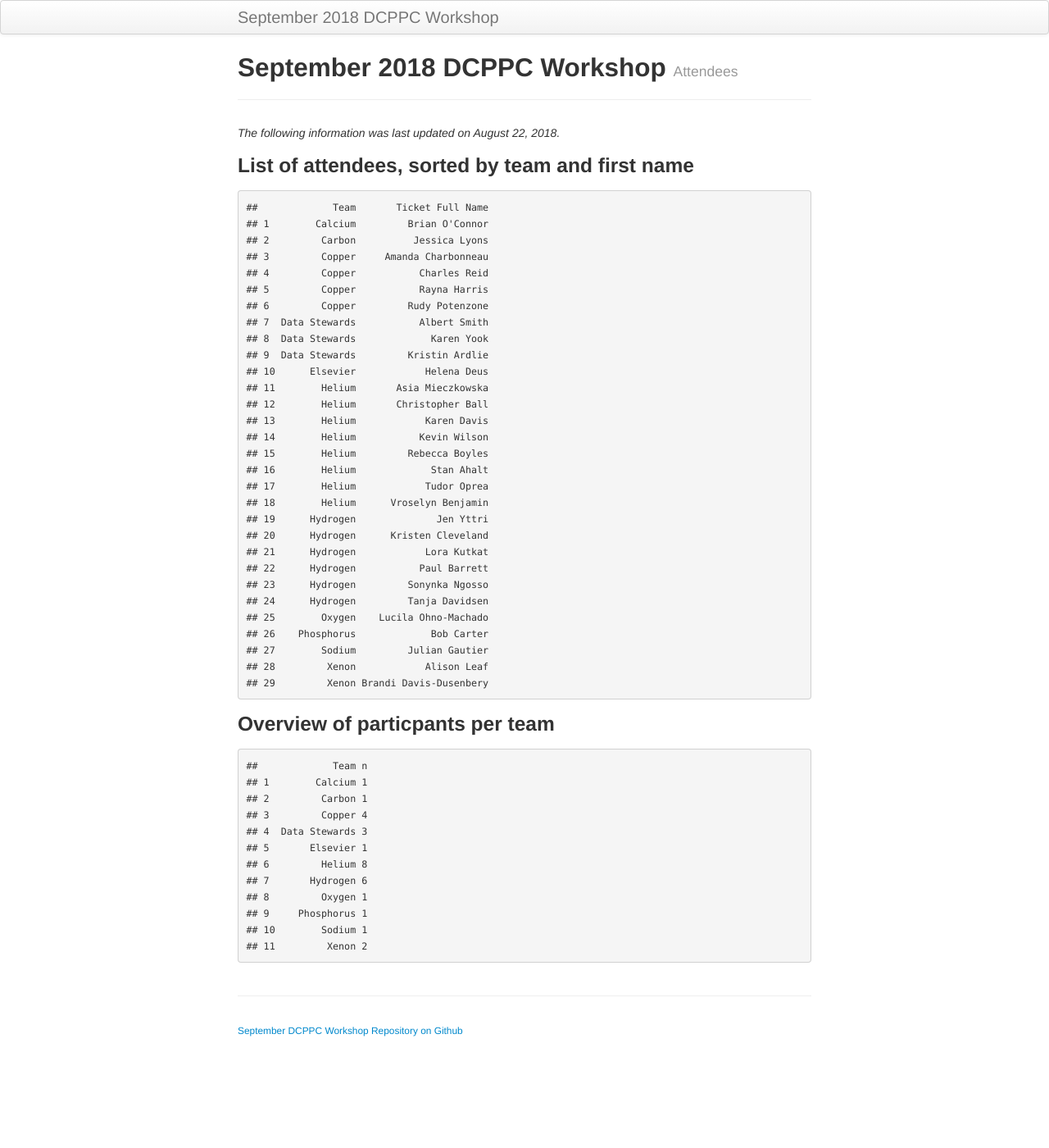
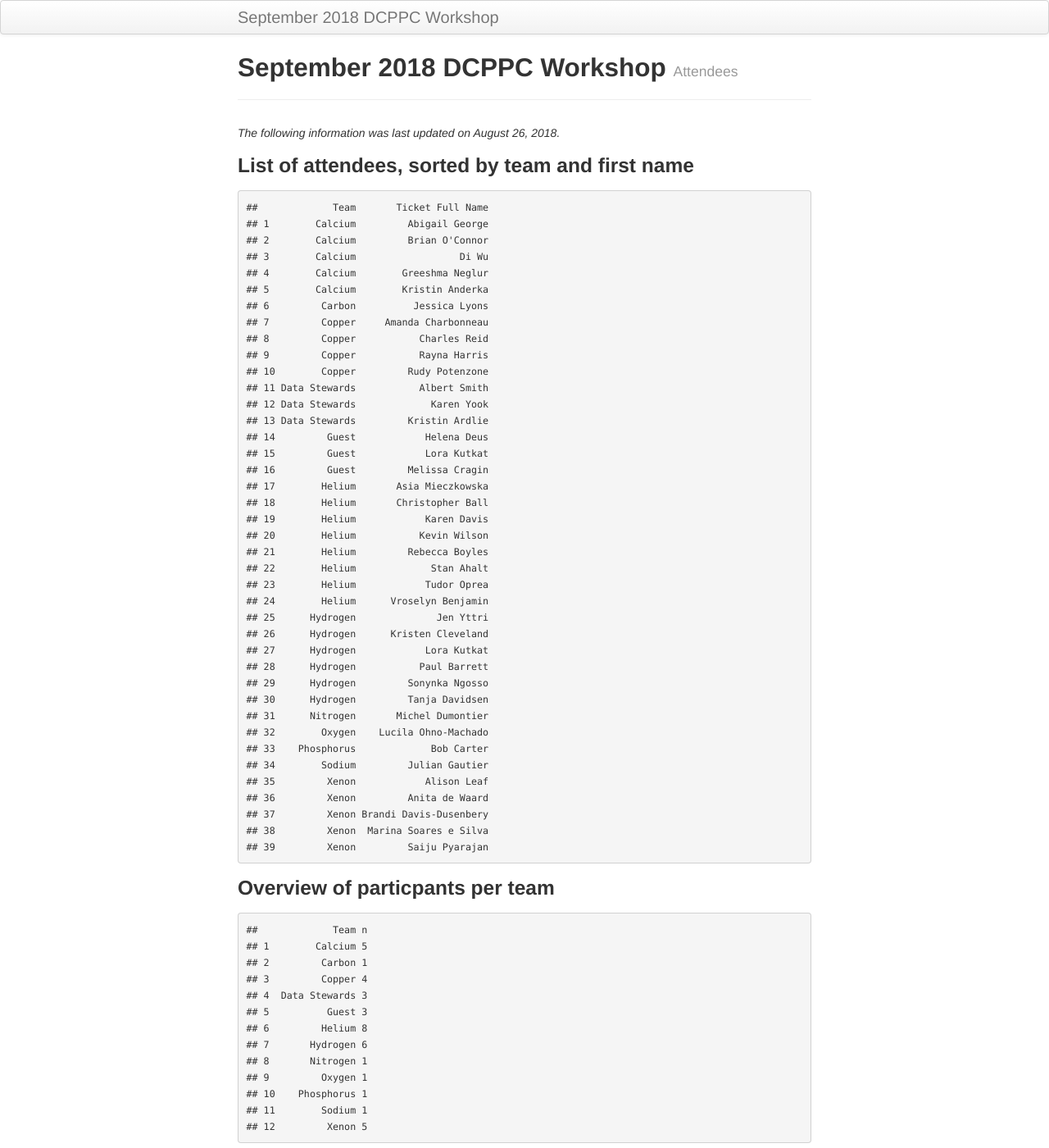
Before and after one commit to dcppc/2018-september-workshop, a Jekyll site: the page built from docs/attendees.md, in a window 1280 px wide and 1400 px high. Shown: the whole window at 82% size. Built offline with Jekyll 4.4.1, drawn with Linux system fonts in a browser that asks for light colours.

```diff
--- a/docs/attendees.md
+++ b/docs/attendees.md
@@ -5,52 +5,63 @@ tagline: Attendees
 
 ---
 
-*The following information was last updated on August 22, 2018.*
+*The following information was last updated on August 26, 2018.*
 
 ### List of attendees, sorted by team and first name
 
     ##             Team       Ticket Full Name
-    ## 1        Calcium         Brian O'Connor
-    ## 2         Carbon          Jessica Lyons
-    ## 3         Copper     Amanda Charbonneau
-    ## 4         Copper           Charles Reid
-    ## 5         Copper           Rayna Harris
-    ## 6         Copper         Rudy Potenzone
-    ## 7  Data Stewards           Albert Smith
-    ## 8  Data Stewards             Karen Yook
-    ## 9  Data Stewards         Kristin Ardlie
-    ## 10      Elsevier            Helena Deus
-    ## 11        Helium       Asia Mieczkowska
-    ## 12        Helium       Christopher Ball
-    ## 13        Helium            Karen Davis
-    ## 14        Helium           Kevin Wilson
-    ## 15        Helium         Rebecca Boyles
-    ## 16        Helium             Stan Ahalt
-    ## 17        Helium            Tudor Oprea
-    ## 18        Helium      Vroselyn Benjamin
-    ## 19      Hydrogen              Jen Yttri
-    ## 20      Hydrogen      Kristen Cleveland
-    ## 21      Hydrogen            Lora Kutkat
-    ## 22      Hydrogen           Paul Barrett
-    ## 23      Hydrogen         Sonynka Ngosso
-    ## 24      Hydrogen         Tanja Davidsen
-    ## 25        Oxygen    Lucila Ohno-Machado
-    ## 26    Phosphorus             Bob Carter
-    ## 27        Sodium         Julian Gautier
-    ## 28         Xenon            Alison Leaf
-    ## 29         Xenon Brandi Davis-Dusenbery
+    ## 1        Calcium         Abigail George
+    ## 2        Calcium         Brian O'Connor
+    ## 3        Calcium                  Di Wu
+    ## 4        Calcium        Greeshma Neglur
+    ## 5        Calcium        Kristin Anderka
+    ## 6         Carbon          Jessica Lyons
+    ## 7         Copper     Amanda Charbonneau
+    ## 8         Copper           Charles Reid
+    ## 9         Copper           Rayna Harris
+    ## 10        Copper         Rudy Potenzone
+    ## 11 Data Stewards           Albert Smith
+    ## 12 Data Stewards             Karen Yook
+    ## 13 Data Stewards         Kristin Ardlie
+    ## 14         Guest            Helena Deus
+    ## 15         Guest            Lora Kutkat
+    ## 16         Guest         Melissa Cragin
+    ## 17        Helium       Asia Mieczkowska
+    ## 18        Helium       Christopher Ball
+    ## 19        Helium            Karen Davis
+    ## 20        Helium           Kevin Wilson
+    ## 21        Helium         Rebecca Boyles
+    ## 22        Helium             Stan Ahalt
+    ## 23        Helium            Tudor Oprea
+    ## 24        Helium      Vroselyn Benjamin
+    ## 25      Hydrogen              Jen Yttri
+    ## 26      Hydrogen      Kristen Cleveland
+    ## 27      Hydrogen            Lora Kutkat
+    ## 28      Hydrogen           Paul Barrett
+    ## 29      Hydrogen         Sonynka Ngosso
+    ## 30      Hydrogen         Tanja Davidsen
+    ## 31      Nitrogen       Michel Dumontier
+    ## 32        Oxygen    Lucila Ohno-Machado
+    ## 33    Phosphorus             Bob Carter
+    ## 34        Sodium         Julian Gautier
+    ## 35         Xenon            Alison Leaf
+    ## 36         Xenon         Anita de Waard
+    ## 37         Xenon Brandi Davis-Dusenbery
+    ## 38         Xenon  Marina Soares e Silva
+    ## 39         Xenon         Saiju Pyarajan
 
 ### Overview of particpants per team
 
     ##             Team n
-    ## 1        Calcium 1
+    ## 1        Calcium 5
     ## 2         Carbon 1
     ## 3         Copper 4
     ## 4  Data Stewards 3
-    ## 5       Elsevier 1
+    ## 5          Guest 3
     ## 6         Helium 8
     ## 7       Hydrogen 6
-    ## 8         Oxygen 1
-    ## 9     Phosphorus 1
-    ## 10        Sodium 1
-    ## 11         Xenon 2
+    ## 8       Nitrogen 1
+    ## 9         Oxygen 1
+    ## 10    Phosphorus 1
+    ## 11        Sodium 1
+    ## 12         Xenon 5
```
Also changed, not shown: docs/index.md (+1 -7 lines), docs/reimbursements.md (+6 -4 lines).
